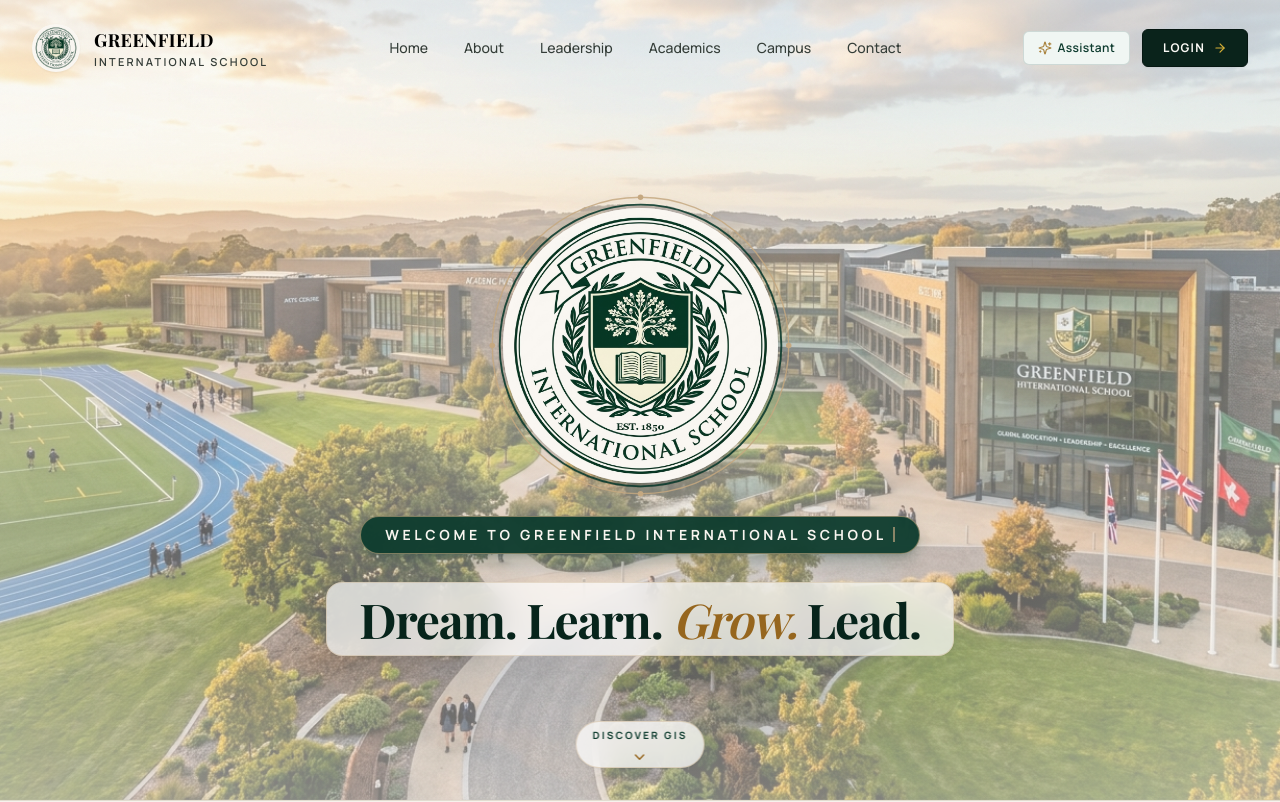
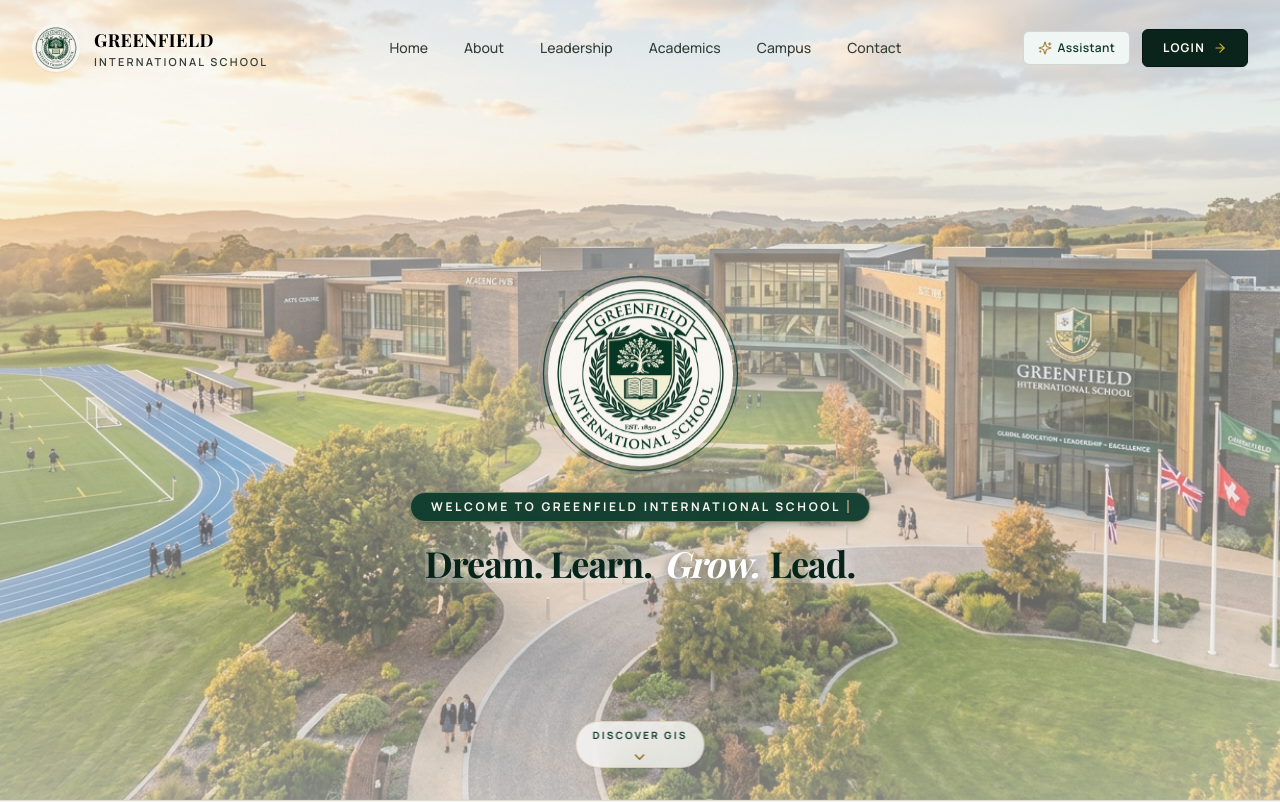
Before and after one commit to krishnaaurora/school-management-system, a React (Vite) app in the folder frontend/: page / in a window 1280 px wide. Shown: the top 802 px of the page. Built offline with nearby package versions, Linux system fonts and the light colour scheme; a web font is replaced by a local one.

Commit message:
Refine hero section: compact logo & text size, white 'Grow.' styling, removed capsule background

```diff
--- a/frontend/src/components/Hero.jsx
+++ b/frontend/src/components/Hero.jsx
@@ -66,8 +66,8 @@ export default function Hero({ onOpenAdmissions, onOpenAssistant }) {
       {/* ── Centred composition ── */}
       <div className="relative z-10 flex flex-col items-center text-center px-6 w-full max-w-2xl mx-auto my-auto">
 
-        {/* 1 ── ANIMATED EXACT GIS CREST LOGO ── */}
-        <div className="relative mb-6 sm:mb-8 flex items-center justify-center">
+        {/* 1 ── ANIMATED EXACT GIS CREST LOGO (Refined Compact Size) ── */}
+        <div className="relative mb-4 sm:mb-6 flex items-center justify-center">
 
           {/* Ambient warm gold glow behind the crest */}
           <motion.div
@@ -76,18 +76,18 @@ export default function Hero({ onOpenAdmissions, onOpenAssistant }) {
             animate={{ opacity: [0, 0.85, 0.6], scale: [0.6, 1.1, 1] }}
             transition={{ duration: 2.2, delay: 0.3, ease: 'easeOut' }}
             style={{
-              width: '320px',
-              height: '320px',
+              width: '240px',
+              height: '240px',
               background:
                 'radial-gradient(circle, rgba(197,168,128,0.28) 0%, rgba(13,59,46,0.08) 45%, transparent 70%)',
-              filter: 'blur(28px)',
+              filter: 'blur(24px)',
             }}
           />
 
           {/* Floating wrapper for the entire animated emblem */}
           <motion.div
             className="relative flex items-center justify-center"
-            animate={{ y: [0, -6, 0] }}
+            animate={{ y: [0, -5, 0] }}
             transition={{
               duration: 5.5,
               ease: 'easeInOut',
@@ -97,7 +97,7 @@ export default function Hero({ onOpenAdmissions, onOpenAssistant }) {
           >
             {/* SVG Drawing Rings Overlay around the exact logo */}
             <svg
-              className="absolute -inset-4 sm:-inset-5 w-[calc(100%+32px)] sm:w-[calc(100%+40px)] h-[calc(100%+32px)] sm:h-[calc(100%+40px)] pointer-events-none z-20"
+              className="absolute -inset-3.5 sm:-inset-4 w-[calc(100%+28px)] sm:w-[calc(100%+32px)] h-[calc(100%+28px)] sm:h-[calc(100%+32px)] pointer-events-none z-20"
               viewBox="0 0 340 340"
               fill="none"
             >
@@ -137,9 +137,9 @@ export default function Hero({ onOpenAdmissions, onOpenAssistant }) {
               <motion.circle cx="10" cy="170" r="3" fill="#C5A880" initial={{ scale: 0 }} animate={{ scale: 1 }} transition={{ delay: 2.1, duration: 0.4 }} />
             </svg>
 
-            {/* Exact Logo Container with Circular Mask Draw & Multiply Blend */}
+            {/* Exact Logo Container with Circular Mask Draw & Multiply Blend (Compact) */}
             <motion.div
-              className="relative w-[210px] h-[210px] sm:w-[250px] sm:h-[250px] md:w-[275px] md:h-[275px] rounded-full overflow-hidden select-none flex items-center justify-center shadow-2xl"
+              className="relative w-[140px] h-[140px] sm:w-[165px] sm:h-[165px] md:w-[185px] md:h-[185px] rounded-full overflow-hidden select-none flex items-center justify-center shadow-xl"
               initial={{
                 clipPath: 'circle(0% at 50% 50%)',
                 opacity: 0,
@@ -163,7 +163,7 @@ export default function Hero({ onOpenAdmissions, onOpenAssistant }) {
               <img
                 src="/gis-crest.jpg"
                 alt="Greenfield International School Crest"
-                className="w-full h-full object-contain mix-blend-multiply select-none pointer-events-none"
+                className="w-full h-full object-contain mix-blend-multiply select-none pointer-events-none p-0.5"
                 draggable={false}
               />
 
@@ -187,10 +187,10 @@ export default function Hero({ onOpenAdmissions, onOpenAssistant }) {
           </motion.div>
         </div>
 
-        {/* 2 ── SCHOOL NAME — typewriter effect high-contrast badge ── */}
-        <div className="mb-6 sm:mb-7 min-h-[2.25rem] flex items-center justify-center">
-          <div className="inline-flex items-center justify-center px-4 sm:px-6 py-1.5 sm:py-2 rounded-full bg-[#0D3B2E]/95 backdrop-blur-md border border-[#C5A880]/60 shadow-lg shadow-[#0D3B2E]/25">
-            <p className="text-[10px] xs:text-[11px] sm:text-xs md:text-sm font-sans font-bold tracking-[0.20em] sm:tracking-[0.26em] uppercase text-[#F8F5EF] inline-flex items-center justify-center whitespace-nowrap">
+        {/* 2 ── SCHOOL NAME — typewriter effect compact badge ── */}
+        <div className="mb-4 sm:mb-5 min-h-[2rem] flex items-center justify-center">
+          <div className="inline-flex items-center justify-center px-3.5 sm:px-5 py-1 sm:py-1.5 rounded-full bg-[#0D3B2E]/95 backdrop-blur-md border border-[#C5A880]/60 shadow-md shadow-[#0D3B2E]/20">
+            <p className="text-[9px] xs:text-[10px] sm:text-[11px] md:text-xs font-sans font-bold tracking-[0.16em] sm:tracking-[0.22em] uppercase text-[#F8F5EF] inline-flex items-center justify-center whitespace-nowrap">
               <span>{displayedText}</span>
               <motion.span
                 className="inline-block w-[2px] h-[1.1em] bg-[#C5A880] ml-1 sm:ml-1.5 align-middle"
@@ -205,20 +205,22 @@ export default function Hero({ onOpenAdmissions, onOpenAssistant }) {
           </div>
         </div>
 
-        {/* 3 ── HEADLINE — single line with frosted glass backdrop capsule for maximum clarity ── */}
-        <div className="overflow-hidden mb-4">
-          <motion.div
-            className="px-5 sm:px-8 py-2 sm:py-3 rounded-2xl bg-white/70 backdrop-blur-md border border-[#C5A880]/35 shadow-lg shadow-black/5"
+        {/* 3 ── HEADLINE — single line without white container, with white 'Grow.' ── */}
+        <div className="overflow-hidden mb-3 sm:mb-4">
+          <motion.h1
+            className="text-xl xs:text-2xl sm:text-3xl md:text-4xl font-serif font-bold text-[#07241B] tracking-tight leading-[1.15] whitespace-nowrap drop-shadow-[0_2px_8px_rgba(255,255,255,0.9)]"
             initial={{ y: '105%', opacity: 0 }}
             animate={{ y: 0, opacity: 1 }}
             transition={{ duration: 0.75, ease, delay: 1.9 }}
           >
-            <h1 className="text-[1.85rem] xs:text-[2.1rem] sm:text-4xl md:text-5xl font-serif font-bold text-[#07241B] tracking-tight leading-[1.1] whitespace-nowrap">
-              Dream. Learn.{' '}
-              <span className="italic font-semibold text-[#96661E]">Grow.</span> Lead.
-            </h1>
-          </motion.div>
+            Dream. Learn.{' '}
+            <span className="italic font-bold text-white drop-shadow-[0_2px_6px_rgba(0,0,0,0.65)] px-1">
+              Grow.
+            </span>{' '}
+            Lead.
+          </motion.h1>
         </div>
+
 
       </div>
 
```
